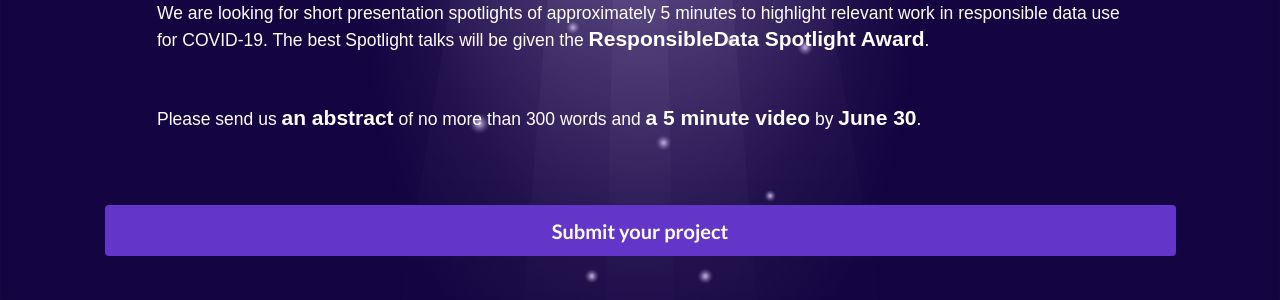
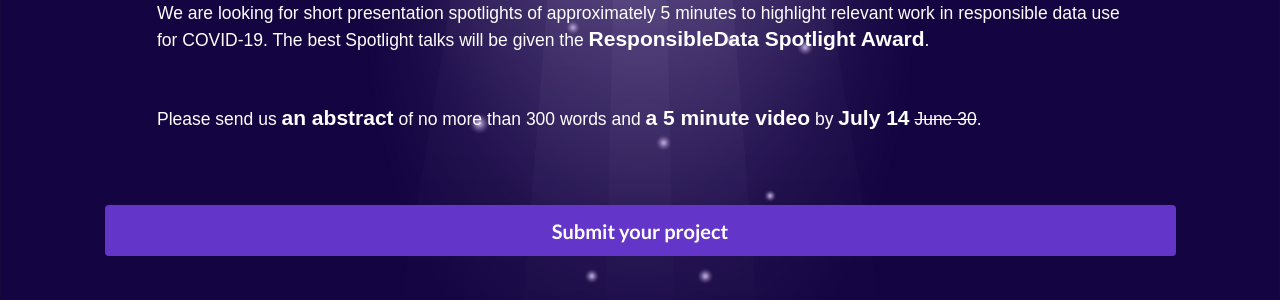
Before and after one commit to responsible-data-summit/responsible-data-summit.github.io, a Jekyll site: the page built from pages/pandemic.html, in a window 1280 px wide and 900 px high, scrolled down 1773 px. Shown: the part 154-454 px from the top of the window. Built offline with Jekyll 4.4.1, drawn with Linux system fonts in a browser that asks for light colours.

Commit message:
change spotlight ddl

```diff
--- a/pages/pandemic.html
+++ b/pages/pandemic.html
@@ -70,7 +70,7 @@ permalink: /pandemic
             The best Spotlight talks will be given the <b> ResponsibleData Spotlight Award</b>.
         </p>
         <p>
-            Please send us <b>an abstract</b> of no more than 300 words and <b>a 5 minute video</b> by <b>June 30</b>.
+            Please send us <b>an abstract</b> of no more than 300 words and <b>a 5 minute video</b> by <b>July 14</b> <del>June 30</del>.
         </p>
         <br>
         <a class="ui huge button violet fluid" href="{{ site.google_form }}">
```
